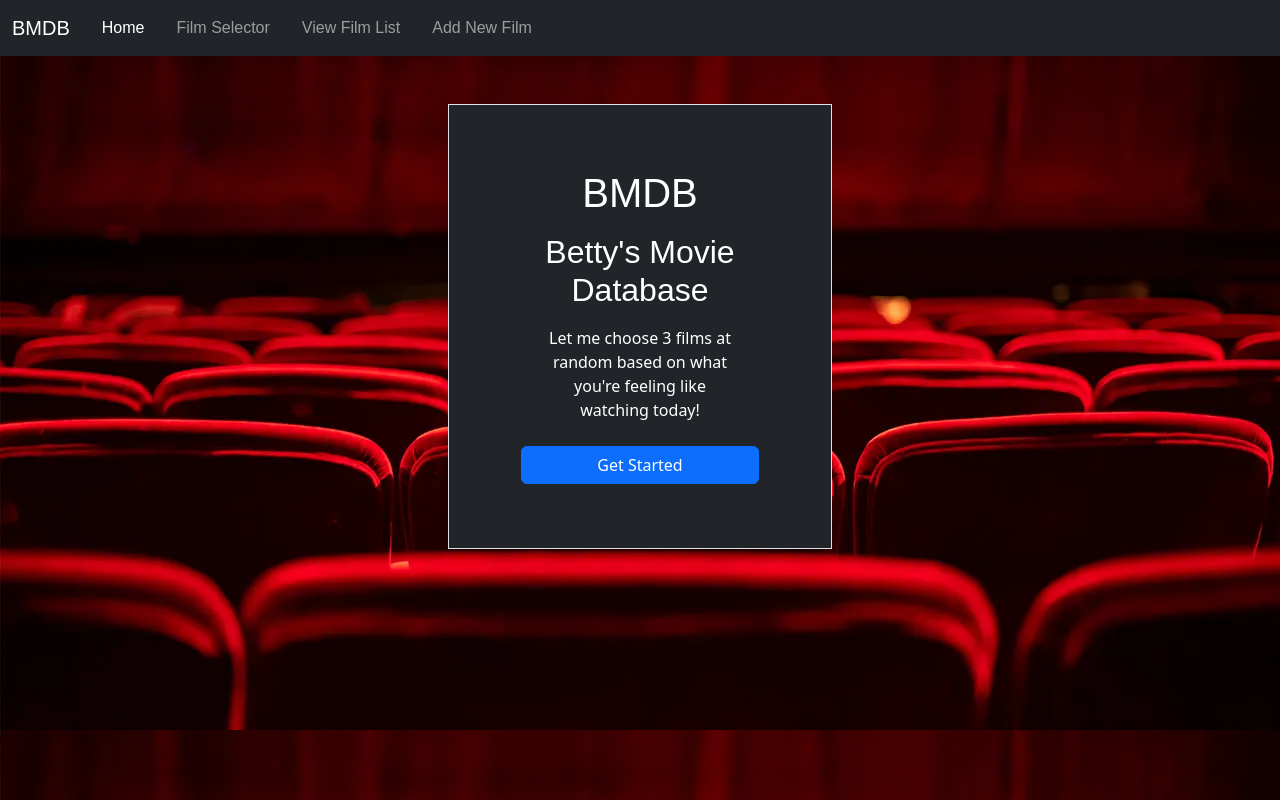
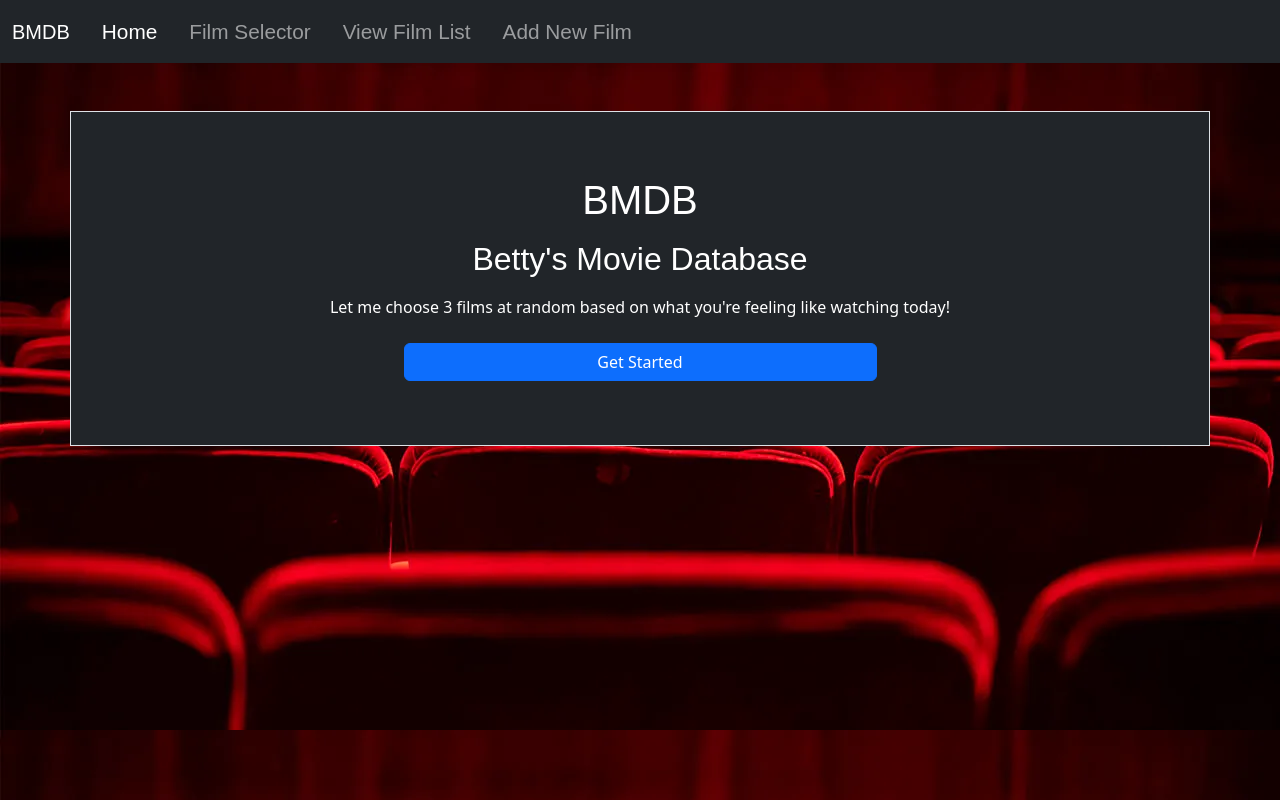
Before and after one commit to dfletch108/BMDB, a Flask app: page / in a window 1280 px wide. Run offline with Flask 3, Linux system fonts and the light colour scheme; some libraries are stand-ins or nearby versions; some web fonts are replaced.

Commit message:
v1.00 first go-live attempt

```diff
--- a/main.py
+++ b/main.py
@@ -86,7 +86,7 @@
             # The data in release_date includes month and day, we will want to get rid of.
             year=data["release_date"].split("-")[0],
             image_url=f"{TMDB_IMAGE_URL}{data['poster_path']}",
-            description=data["overview"]
+            description=(data["overview"][:245] + '..') if len(data["overview"]) > 245 else data["overview"]
         )
         db.session.add(new_movie)
         db.session.commit()
@@ -131,4 +131,4 @@
 
 
 if __name__ == '__main__':
-    app.run(debug=False)
+    app.run(debug=True)
--- a/requirements.txt
+++ b/requirements.txt
@@ -10,3 +10,4 @@
 SQLAlchemy==2.0.25
 gunicorn==21.2.0
 psycopg2-binary==2.9.9
+requests~=2.32.3
--- a/static/css/styles.css
+++ b/static/css/styles.css
@@ -44,6 +44,9 @@
     font-family: "New Amsterdam", sans-serif;
 }
 
+.navbar {
+    font-size: 1.3rem;
+}
 
 .navbar-brand{
     font-family: "New Amsterdam", sans-serif;
--- a/templates/index.html
+++ b/templates/index.html
@@ -8,14 +8,14 @@
 <body>
 
         {% block content %}
-            <div class="container container-small border bg-dark text-white p-5 my-5">
+            <div class="container-xl border bg-dark text-white p-5 my-5">
                 <div class="row gx-4 gx-lg-5 py-2 justify-content-center" >
-                    <div class="col" >
+                    <div class="col-sm-8 col-lg-6" >
                         <h1 class="text-center my-2">BMDB</h1>
                     </div>
 
                 <div class="row gx-4 gx-lg-5 py-2 justify-content-center" >
-                    <div class="col" >
+                    <div class="col-sm-8 col-lg-6" >
                         <h2 class="text-center">Betty's Movie Database</h2>
                     </div>
                     <div class="row gx-4 gx-lg-5 py-2 justify-content-center">
@@ -23,7 +23,7 @@
                             <p class="text-center">Let me choose 3 films at random based on what you're feeling like watching today!</p>
                         </div>
                     </div>
-                    <div class="row gx-4 gx-lg-5 justify-content-center">
+                    <div class="row gx-4 gx-lg-5 sm-8 col-lg-6 justify-content-center">
                             <a href="{{ url_for('search') }}" class="btn btn-primary">Get Started</a>
                     </div>
                 </div>
```
